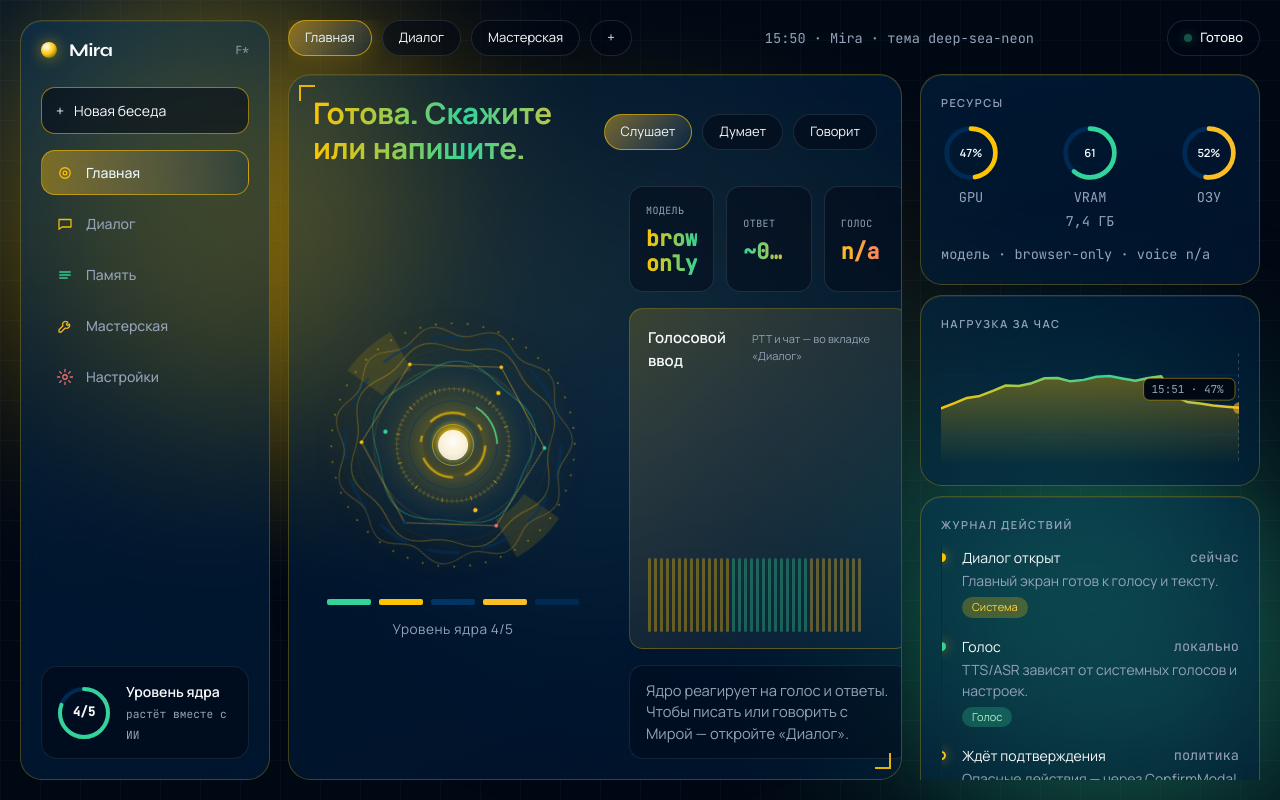
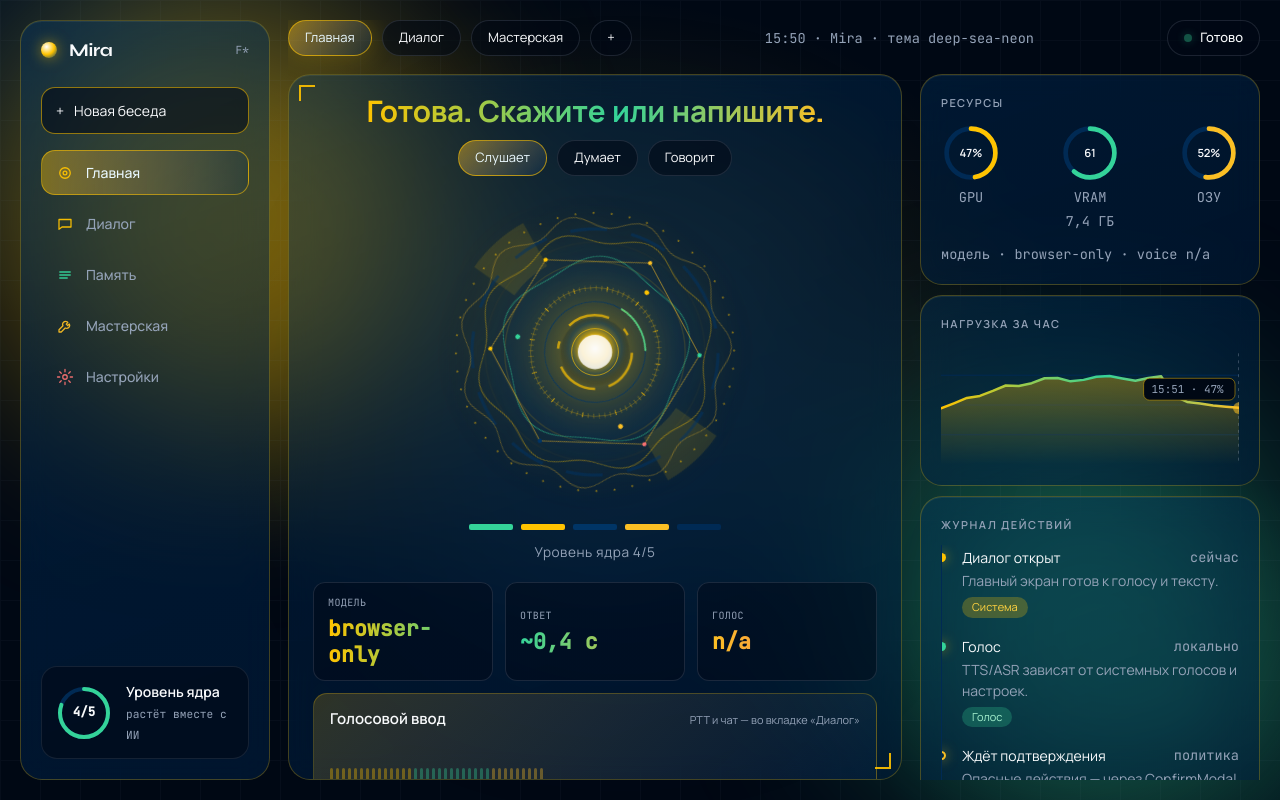
Before and after one commit to sSamurai58/Mira-AI, a React (Vite) app: page / in a window 1280 px wide. Built offline with nearby package versions, Linux system fonts and the light colour scheme.

Commit message:
Stack home core above status panels
Put the orb top-center on the home tab and move model/voice/hint
blocks into a full-width column underneath.

Co-authored-by: SamurAi <sSamurai58@users.noreply.github.com>

```diff
--- a/src/ui/styles.css
+++ b/src/ui/styles.css
@@ -631,9 +631,9 @@ strong {
   flex: 1 1 auto;
   min-height: 0;
   height: 100%;
-  overflow: hidden;
-  padding: 22px 24px 20px;
-  gap: 18px;
+  overflow: auto;
+  padding: 20px 24px 22px;
+  gap: 16px;
 }
 
 .home-grid.is-dialog-tab .home-center > .glass-card.chat-card {
@@ -694,8 +694,12 @@ strong {
 }
 
 .home-grid.is-home-tab .core-card-grid {
-  grid-template-columns: minmax(280px, 1fr) minmax(280px, 1fr);
-  gap: 24px 36px;
+  display: flex;
+  flex-direction: column;
+  align-items: center;
+  justify-content: flex-start;
+  gap: 20px;
+  overflow: visible;
 }
 
 .core-col {
@@ -709,6 +713,14 @@ strong {
   height: 100%;
 }
 
+.home-grid.is-home-tab .core-col {
+  height: auto;
+  flex: 0 0 auto;
+  width: 100%;
+  max-width: 420px;
+  gap: 12px;
+}
+
 .core-orb {
   position: relative;
   aspect-ratio: 1;
@@ -718,9 +730,10 @@ strong {
 }
 
 .home-grid.is-home-tab .core-orb {
-  width: min(100%, clamp(220px, 34vh, 360px));
-  max-width: min(100%, 380px);
-  flex: 0 1 auto;
+  width: min(100%, clamp(200px, 32vh, 340px));
+  max-width: min(100%, 360px);
+  flex: 0 0 auto;
+  margin-inline: auto;
 }
 
 .core-level-caption {
@@ -880,10 +893,13 @@ strong {
 }
 
 .home-grid.is-home-tab .core-meta {
-  height: 100%;
+  width: 100%;
+  max-width: 880px;
+  height: auto;
   min-height: 0;
-  gap: 16px;
-  justify-content: space-between;
+  gap: 12px;
+  justify-content: flex-start;
+  flex: 0 0 auto;
 }
 
 .greeting {
@@ -904,6 +920,17 @@ strong {
   color: transparent;
 }
 
+.home-grid.is-home-tab .core-head {
+  flex-direction: column;
+  align-items: center;
+  text-align: center;
+  gap: 10px;
+}
+
+.home-grid.is-home-tab .core-head .greeting {
+  flex: 0 1 auto;
+}
+
 .home-grid.is-home-tab .greeting {
   font-size: clamp(1.25rem, 2.4vw, 1.85rem);
 }
@@ -931,13 +958,13 @@ strong {
 }
 
 .home-grid.is-home-tab .stat-block {
-  padding: 16px 16px 14px;
-  border-radius: 14px;
-  display: flex;
-  flex-direction: column;
-  gap: 8px;
+  padding: 12px 14px;
+  border-radius: 12px;
+  display: flex;
+  flex-direction: column;
+  gap: 6px;
   justify-content: center;
-  min-height: 88px;
+  min-height: 0;
 }
 
 .core-meta .stat-value {
@@ -972,13 +999,13 @@ strong {
 }
 
 .home-grid.is-home-tab .voice-panel {
-  flex: 1 1 auto;
-  min-height: 140px;
-  padding: 18px 18px 16px;
+  flex: 0 0 auto;
+  min-height: 0;
+  padding: 14px 16px 12px;
   display: flex;
   flex-direction: column;
   justify-content: center;
-  gap: 12px;
+  gap: 10px;
 }
 
 .voice-panel-top {
@@ -1017,8 +1044,8 @@ strong {
 }
 
 .home-grid.is-home-tab .core-meta .wave {
-  height: 56px;
-  flex: 1 1 auto;
+  height: 40px;
+  flex: 0 0 auto;
   align-items: flex-end;
 }
 
@@ -1036,14 +1063,20 @@ strong {
 }
 
 @media (max-width: 900px) {
-  .core-card-grid,
-  .home-grid.is-home-tab .core-card-grid {
+  .core-card-grid {
     grid-template-columns: 1fr;
     justify-items: center;
   }
 
+  .home-grid.is-home-tab .core-card-grid {
+    display: flex;
+    flex-direction: column;
+    align-items: center;
+  }
+
   .home-grid.is-home-tab .core-meta {
     width: 100%;
+    max-width: 100%;
   }
 
   .stat-row,
@@ -1052,7 +1085,7 @@ strong {
   }
 
   .home-grid.is-home-tab .core-orb {
-    width: min(100%, clamp(180px, 42vw, 280px));
+    width: min(100%, clamp(180px, 38vw, 280px));
   }
 }
 
```
